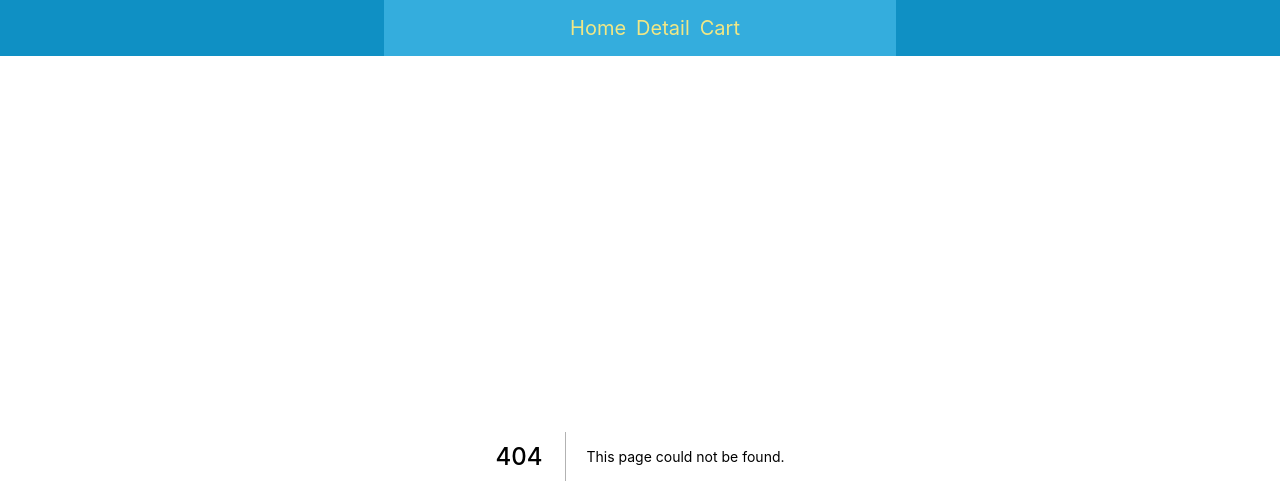
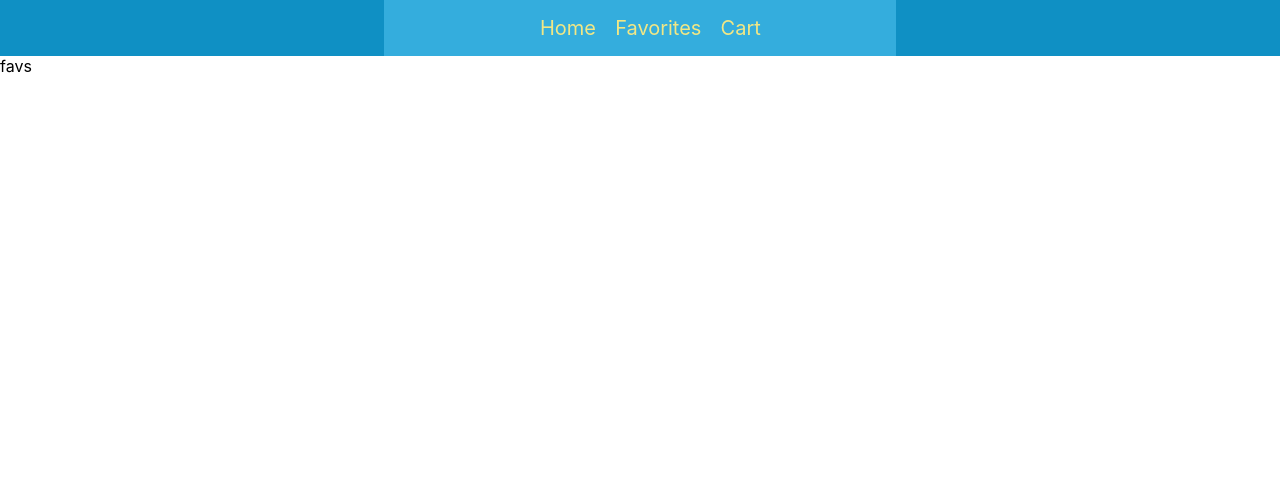
Before and after one commit to ErenCelik96/TS-next-app, a Next.js app: page /favorites in a window 1280 px wide. Before the commit this address had no page. Shown: the top 504 px of the page. Built offline with nearby package versions, Linux system fonts and the light colour scheme.

Commit message:
favorites ve cart eklendi

```diff
--- a/components/nav.tsx
+++ b/components/nav.tsx
@@ -1,13 +1,14 @@
 import React from 'react';
+import Link from 'next/link'
 
 const Nav = () => {
     return (
         <nav>
             <div className="navButtonGroup">
                 <ul className="navButtonList">
-                    <li className="navButton home">Home</li>
-                    <li className="navButton detail">Detail</li>
-                    <li className="navButton cart">Cart</li>
+                    <li className="navButton home"><Link href="/">Home</Link></li>
+                    <li className="navButton detail"><Link href="/favorites">Favorites</Link></li>
+                    <li className="navButton cart"><Link href="/cart">Cart</Link></li>
                 </ul>
             </div>
             <style>{
@@ -20,7 +21,6 @@ const Nav = () => {
                     background-color: #0f90c4;
                     width: 100%;
                 }
-
                 .navButtonGroup{
                     display: flex;
                     justify-content: center;
@@ -34,7 +34,7 @@ const Nav = () => {
                 }
                 .navButton{
                     display:inline;
-                    margin-right: 10px;
+                    margin-right: 1.2rem;
                     cursor: pointer;
                     font-size: 20px;
                     color: #f1e785;
--- a/package.json
+++ b/package.json
@@ -13,6 +13,7 @@
     "@material-ui/icons": "^4.11.2",
     "@mui/icons-material": "^5.4.1",
     "@mui/material": "^5.4.1",
+    "babel-preset-next": "^1.4.0",
     "next": "12.0.10",
     "react": "17.0.2",
     "react-dom": "17.0.2"
@@ -20,6 +21,7 @@
   "devDependencies": {
     "@types/node": "17.0.17",
     "@types/react": "17.0.39",
+    "babel-plugin-styled-components": "^2.0.2",
     "eslint": "8.8.0",
     "eslint-config-next": "12.0.10",
     "typescript": "4.5.5"
--- /dev/null
+++ b/pages/favorites.tsx
@@ -0,0 +1,9 @@
+import React from 'react'
+
+const favorites = () => {
+  return (
+    <div>favs</div>
+  )
+}
+
+export default favorites
--- a/pages/index.tsx
+++ b/pages/index.tsx
@@ -4,7 +4,6 @@ import RecipeReviewCard from '../components/card';
 import styles from '../styles/Home.module.css'
 
 const Home: NextPage<{posts:any}> = ({posts}: any) => {
-  console.log(posts);
   return (
     <div className={styles.container}>
       <Head>
@@ -14,7 +13,7 @@ const Home: NextPage<{posts:any}> = ({posts}: any) => {
       </Head>
       <main className={styles.main}>
         {posts.map((post:any) => (
-          <RecipeReviewCard post={post}/>
+          <RecipeReviewCard post={post} key={post.id}/>
         )
         )}
       </main>
--- a/styles/globals.css
+++ b/styles/globals.css
@@ -14,3 +14,9 @@ a {
 * {
   box-sizing: border-box;
 }
+
+.root {
+  max-width: 345px;
+  margin-right: 20px;
+  margin-bottom:20px;
+}
```
Also changed, not shown: components/card.tsx (+3 -34 lines), pages/cart.tsx (added, +9 -0 lines), .babelrc (added), 1 other file (tests, documents, lock files or other folders).
